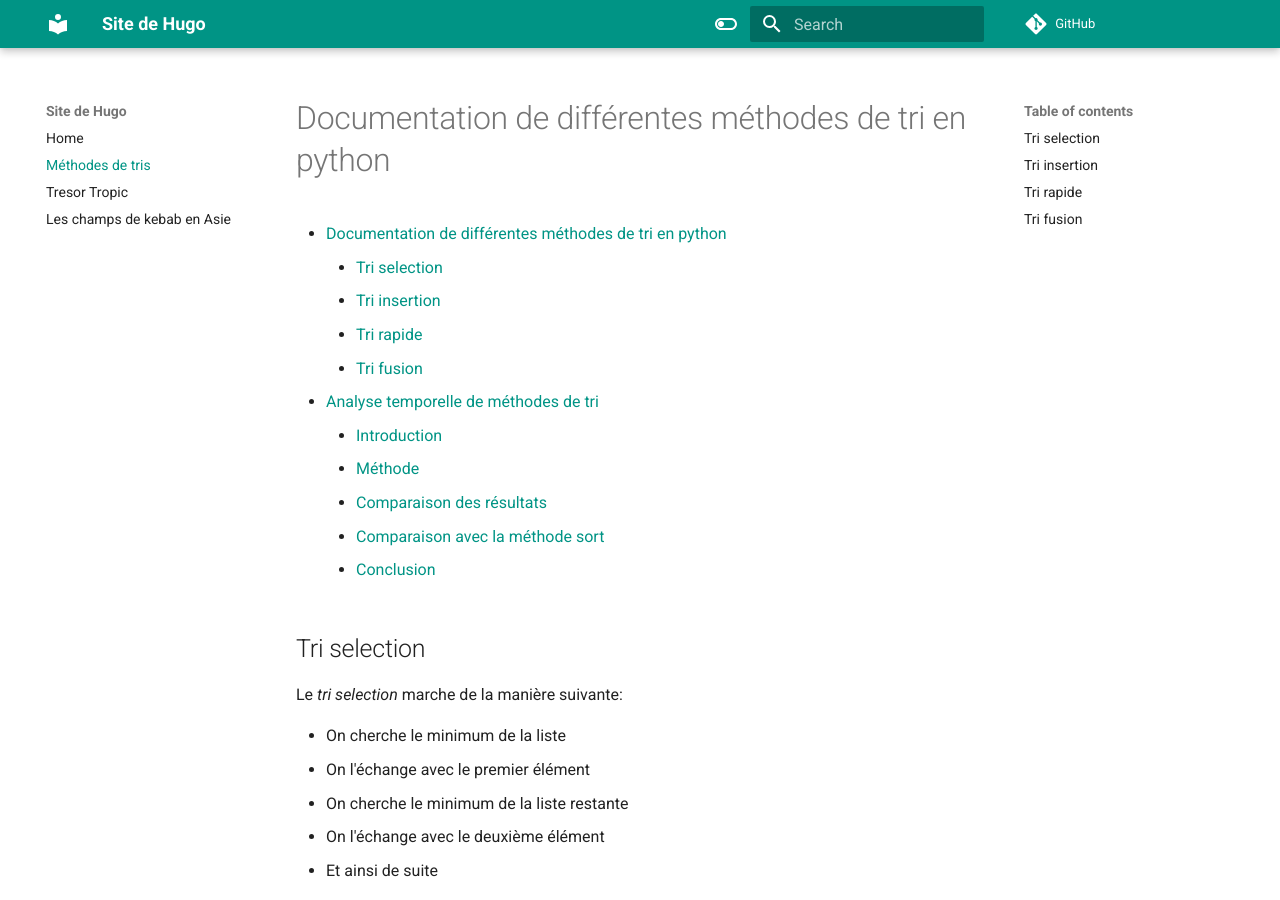
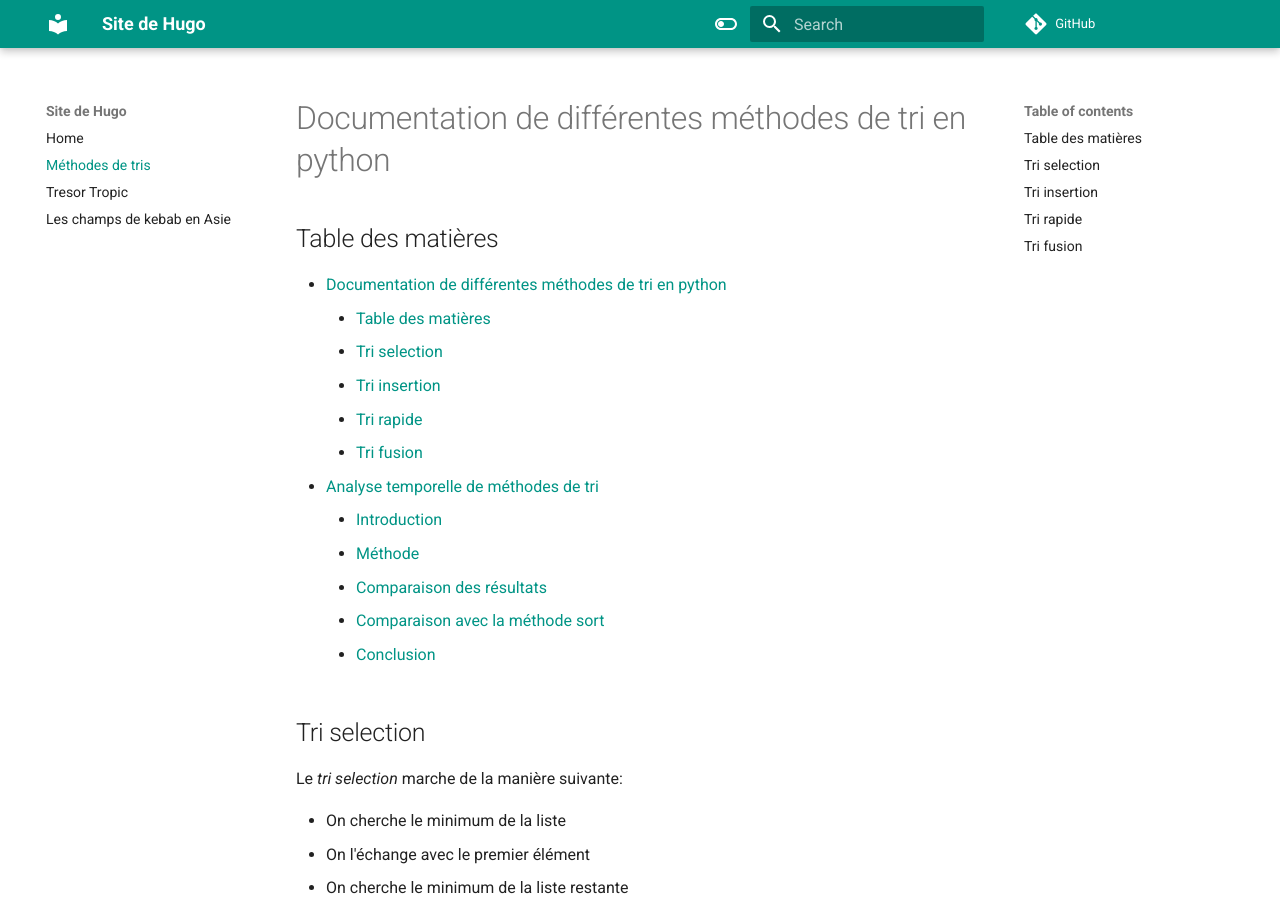
Before and after one commit to e-Tesseract/e-Tesseract.github.io, an MkDocs documentation site: the page built from docs/compte_rendu_tri.md, in a window 1280 px wide and 900 px high. Built offline with MkDocs 1.6.1 and Material for MkDocs 9.7.7, drawn with Linux system fonts in a browser that asks for light colours; comment, search, counter and statistics services are not loaded.

Commit message:
Update compte_rendu_tri.md

```diff
--- a/docs/compte_rendu_tri.md
+++ b/docs/compte_rendu_tri.md
@@ -1,4 +1,6 @@
 # Documentation de différentes méthodes de tri en python
+
+## Table des matières
 
 [TOC]
 
```
